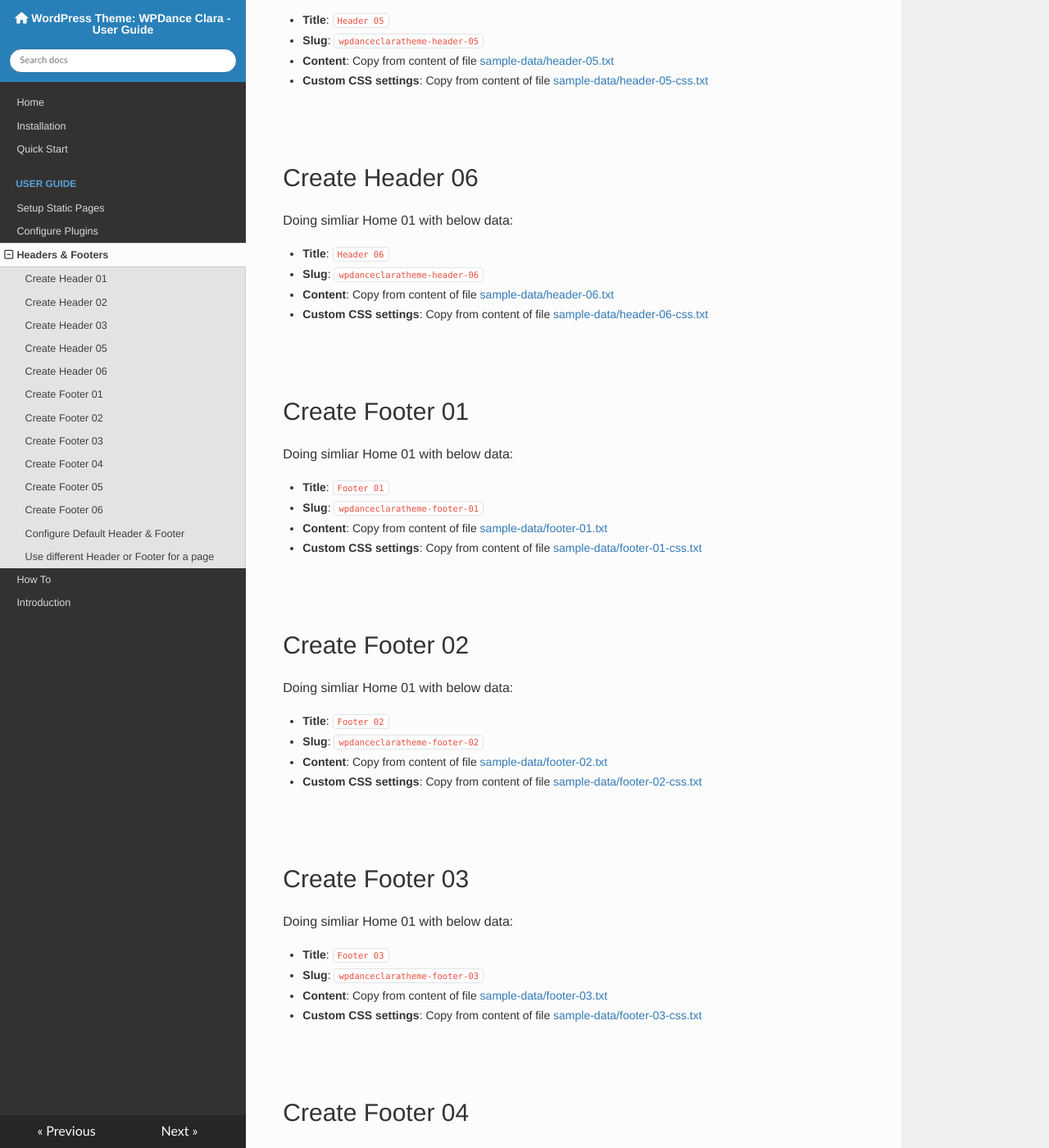
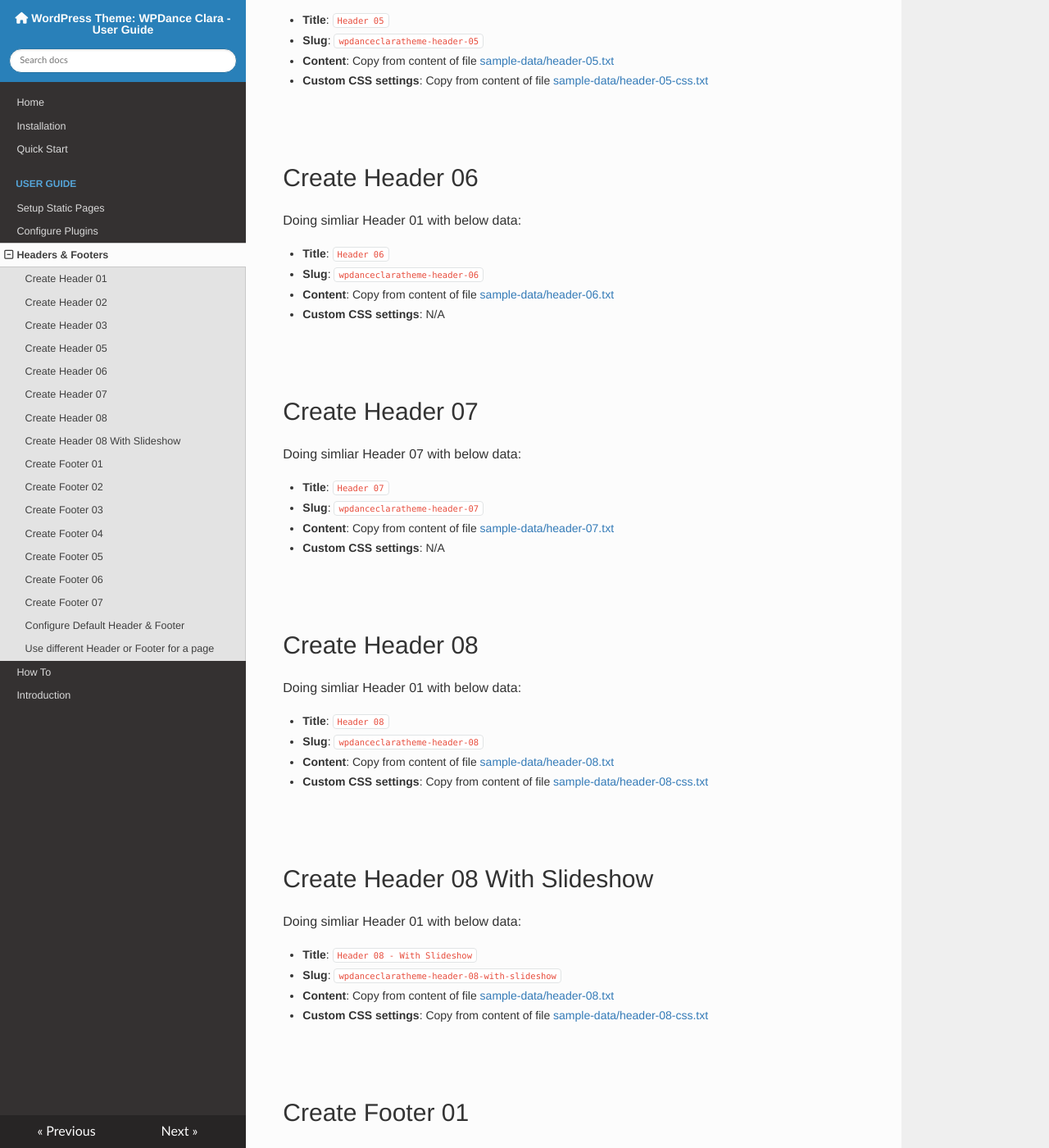
Before and after one commit to tvlgiao/wpdance-clara-docs, an MkDocs documentation site: the page built from docs/htmlblocks.md, in a window 1280 px wide and 1400 px high, scrolled down 2848 px. Shown: the whole window at 82% size. Built offline with MkDocs 1.6.1, drawn with Linux system fonts in a browser that asks for light colours; nearby versions of some CDN libraries; old or Windows-style settings are respelled for this version of MkDocs; some of the changed text lies outside the part shown.

Commit message:
update docs for home 7, home 8

```diff
--- a/docs/htmlblocks.md
+++ b/docs/htmlblocks.md
@@ -51,7 +51,7 @@
 
 ## Create Header 02
 
-Doing simliar Home 01 with below data:
+Doing simliar Header 01 with below data:
 
 - **Title**: `Header 02`
 - **Slug**: `wpdanceclaratheme-header-02`
@@ -61,7 +61,7 @@
 
 ## Create Header 03
 
-Doing simliar Home 01 with below data:
+Doing simliar Header 01 with below data:
 
 - **Title**: `Header 03`
 - **Slug**: `wpdanceclaratheme-header-03`
@@ -71,7 +71,7 @@
 
 ## Create Header 05
 
-Doing simliar Home 01 with below data:
+Doing simliar Header 01 with below data:
 
 - **Title**: `Header 05`
 - **Slug**: `wpdanceclaratheme-header-05`
@@ -81,17 +81,50 @@
 
 ## Create Header 06
 
-Doing simliar Home 01 with below data:
+Doing simliar Header 01 with below data:
 
 - **Title**: `Header 06`
 - **Slug**: `wpdanceclaratheme-header-06`
 - **Content**: Copy from content of file [sample-data/header-06.txt](https://raw.githubusercontent.com/tvlgiao/wpdance-clara-docs/master/sample-data/header-06.txt)
-- **Custom CSS settings**: Copy from content of file [sample-data/header-06-css.txt](https://raw.githubusercontent.com/tvlgiao/wpdance-clara-docs/master/sample-data/header-06-css.txt)
+- **Custom CSS settings**: N/A
+
+
+## Create Header 07
+
+Doing simliar Header 07 with below data:
+
+- **Title**: `Header 07`
+- **Slug**: `wpdanceclaratheme-header-07`
+- **Content**: Copy from content of file [sample-data/header-07.txt](https://raw.githubusercontent.com/tvlgiao/wpdance-clara-docs/master/sample-data/header-07.txt)
+- **Custom CSS settings**: N/A
+
+
+
+## Create Header 08
+
+Doing simliar Header 01 with below data:
+
+- **Title**: `Header 08`
+- **Slug**: `wpdanceclaratheme-header-08`
+- **Content**: Copy from content of file [sample-data/header-08.txt](https://raw.githubusercontent.com/tvlgiao/wpdance-clara-docs/master/sample-data/header-08.txt)
+- **Custom CSS settings**: Copy from content of file [sample-data/header-08-css.txt](https://raw.githubusercontent.com/tvlgiao/wpdance-clara-docs/master/sample-data/header-08-css.txt)
+
+
+
+## Create Header 08 With Slideshow
+
+Doing simliar Header 01 with below data:
+
+- **Title**: `Header 08 - With Slideshow`
+- **Slug**: `wpdanceclaratheme-header-08-with-slideshow`
+- **Content**: Copy from content of file [sample-data/header-08.txt](https://raw.githubusercontent.com/tvlgiao/wpdance-clara-docs/master/sample-data/header-08-with-slideshow.txt)
+- **Custom CSS settings**: Copy from content of file [sample-data/header-08-css.txt](https://raw.githubusercontent.com/tvlgiao/wpdance-clara-docs/master/sample-data/header-08-with-slideshow-css.txt)
+
 
 
 ## Create Footer 01
 
-Doing simliar Home 01 with below data:
+Doing simliar Header 01 with below data:
 
 - **Title**: `Footer 01`
 - **Slug**: `wpdanceclaratheme-footer-01`
@@ -101,7 +134,7 @@
 
 ## Create Footer 02
 
-Doing simliar Home 01 with below data:
+Doing simliar Header 01 with below data:
 
 - **Title**: `Footer 02`
 - **Slug**: `wpdanceclaratheme-footer-02`
@@ -111,7 +144,7 @@
 
 ## Create Footer 03
 
-Doing simliar Home 01 with below data:
+Doing simliar Header 01 with below data:
 
 - **Title**: `Footer 03`
 - **Slug**: `wpdanceclaratheme-footer-03`
@@ -121,7 +154,7 @@
 
 ## Create Footer 04
 
-Doing simliar Home 01 with below data:
+Doing simliar Header 01 with below data:
 
 - **Title**: `Footer 04`
 - **Slug**: `wpdanceclaratheme-footer-04`
@@ -131,7 +164,7 @@
 
 ## Create Footer 05
 
-Doing simliar Home 01 with below data:
+Doing simliar Header 01 with below data:
 
 - **Title**: `Footer 05`
 - **Slug**: `wpdanceclaratheme-footer-05`
@@ -143,12 +176,24 @@
 
 ## Create Footer 06
 
-Doing simliar Home 01 with below data:
+Doing simliar Header 01 with below data:
 
 - **Title**: `Footer 06`
 - **Slug**: `wpdanceclaratheme-footer-06`
 - **Content**: Copy from content of file [sample-data/footer-06.txt](https://raw.githubusercontent.com/tvlgiao/wpdance-clara-docs/master/sample-data/footer-06.txt)
 - **Custom CSS settings**: Copy from content of file [sample-data/footer-06-css.txt](https://raw.githubusercontent.com/tvlgiao/wpdance-clara-docs/master/sample-data/footer-06-css.txt)
+
+
+
+## Create Footer 07
+
+Doing simliar Header 01 with below data:
+
+- **Title**: `Footer 07`
+- **Slug**: `wpdanceclaratheme-footer-07`
+- **Content**: Copy from content of file [sample-data/footer-07.txt](https://raw.githubusercontent.com/tvlgiao/wpdance-clara-docs/master/sample-data/footer-07.txt)
+- **Custom CSS settings**: Copy from content of file [sample-data/footer-07-css.txt](https://raw.githubusercontent.com/tvlgiao/wpdance-clara-docs/master/sample-data/footer-07-css.txt)
+
 
 
 ## Configure Default Header & Footer
```
Also changed, not shown: docs/pages.md (+28 -0 lines), 10 other files.
